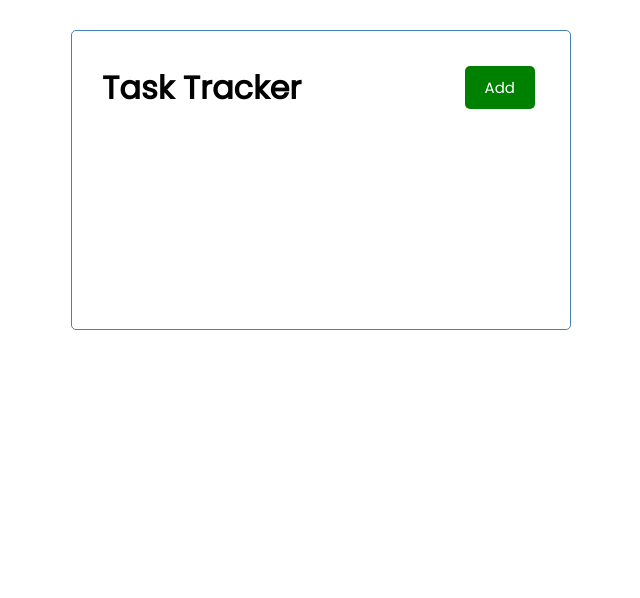
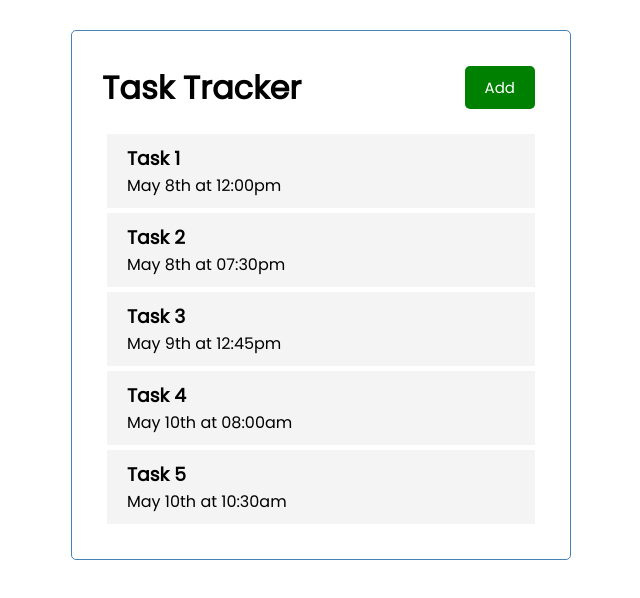
Before and after one commit to akshayG14/task-tracker-app, an Angular app in the folder task-tracker-app/: page / in a window 1280 px wide. Shown: the top 598 px of the page, without its empty margins (319-959 px from the left). Built offline with nearby package versions, Linux system fonts and the light colour scheme.

Commit message:
Added task and task item component

```diff
--- a/task-tracker-app/src/app/app.component.html
+++ b/task-tracker-app/src/app/app.component.html
@@ -1,3 +1,4 @@
 <div class="container">
   <app-header></app-header>
+  <app-tasks></app-tasks>
 </div>
--- /dev/null
+++ b/task-tracker-app/src/app/components/tasks/task-item/task-item.component.html
@@ -0,0 +1,4 @@
+<div class="task">
+  <h3>{{task.text}}</h3>
+  <p>{{task.day}}</p>
+</div>
--- /dev/null
+++ b/task-tracker-app/src/app/components/tasks/task-item/task-item.component.scss
@@ -0,0 +1,16 @@
+.task {
+  background: #f4f4f4;
+  margin: 5px;
+  padding: 10px 20px;
+  cursor: pointer;
+
+  &.reminder {
+    border-left: 5px solid green;
+  }
+
+  h3 {
+    display: flex;
+    align-items: center;
+    justify-content: space-between;
+  }
+}
--- /dev/null
+++ b/task-tracker-app/src/app/components/tasks/task-item/task-item.component.ts
@@ -0,0 +1,18 @@
+import { Component, Input, OnInit } from '@angular/core';
+
+import { Task } from 'src/app/models/Task';
+
+@Component({
+  selector: 'app-task-item',
+  templateUrl: './task-item.component.html',
+  styleUrls: ['./task-item.component.scss']
+})
+export class TaskItemComponent implements OnInit {
+  @Input() task!: Task;
+
+  constructor() { }
+
+  ngOnInit(): void {
+  }
+
+}
--- /dev/null
+++ b/task-tracker-app/src/app/components/tasks/tasks.component.html
@@ -0,0 +1 @@
+<app-task-item *ngFor="let task of tasks" [task]='task'></app-task-item>
--- /dev/null
+++ b/task-tracker-app/src/app/components/tasks/tasks.component.ts
@@ -0,0 +1,19 @@
+import { Component, OnInit } from '@angular/core';
+
+import { tasks } from '../../response/mock-tasks-response';
+
+import { Task } from '../../models/Task';
+
+@Component({
+  selector: 'app-tasks',
+  templateUrl: './tasks.component.html',
+  styleUrls: ['./tasks.component.scss']
+})
+export class TasksComponent implements OnInit {
+  tasks: Task[] = tasks;
+  constructor() { }
+
+  ngOnInit(): void {
+  }
+
+}
```
Also changed, not shown: task-tracker-app/src/app/app.module.ts (+6 -1 lines), task-tracker-app/src/app/components/tasks/tasks.component.scss (added), 2 other files (tests, documents, lock files or other folders).
